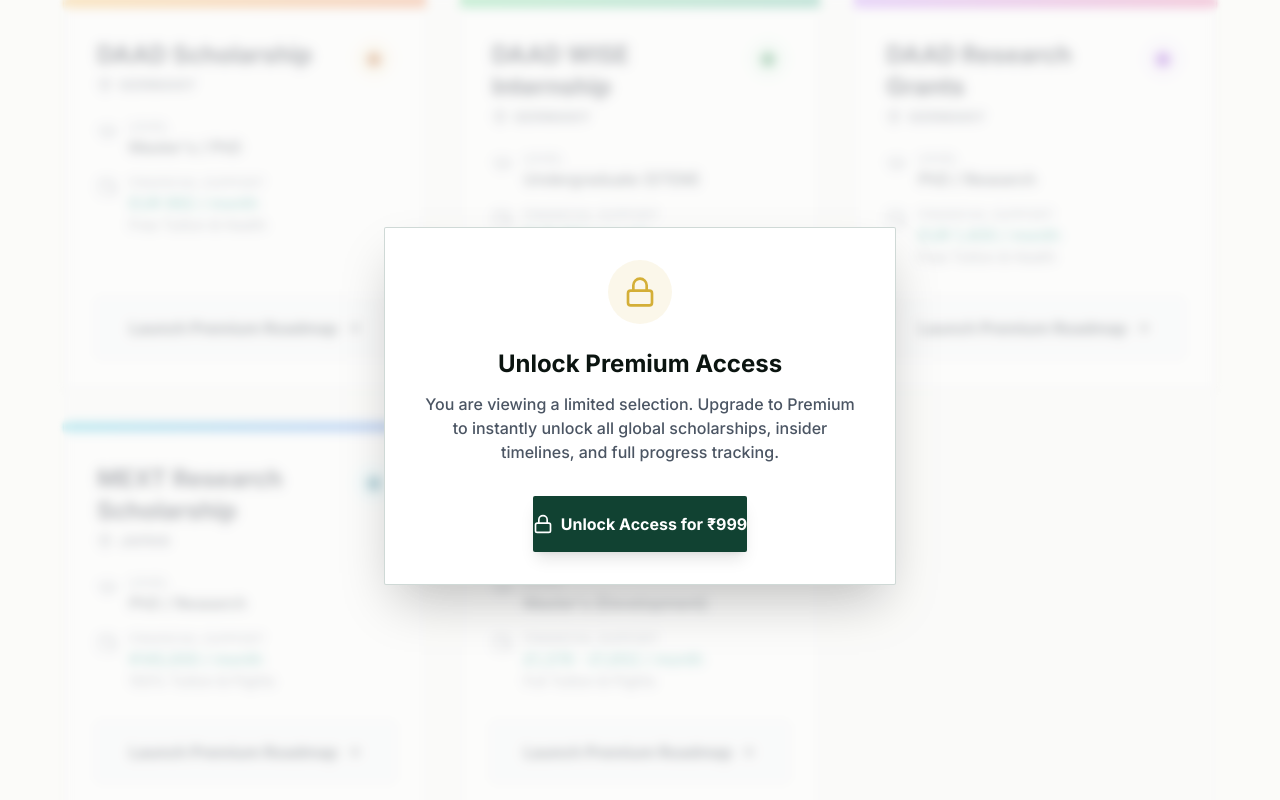
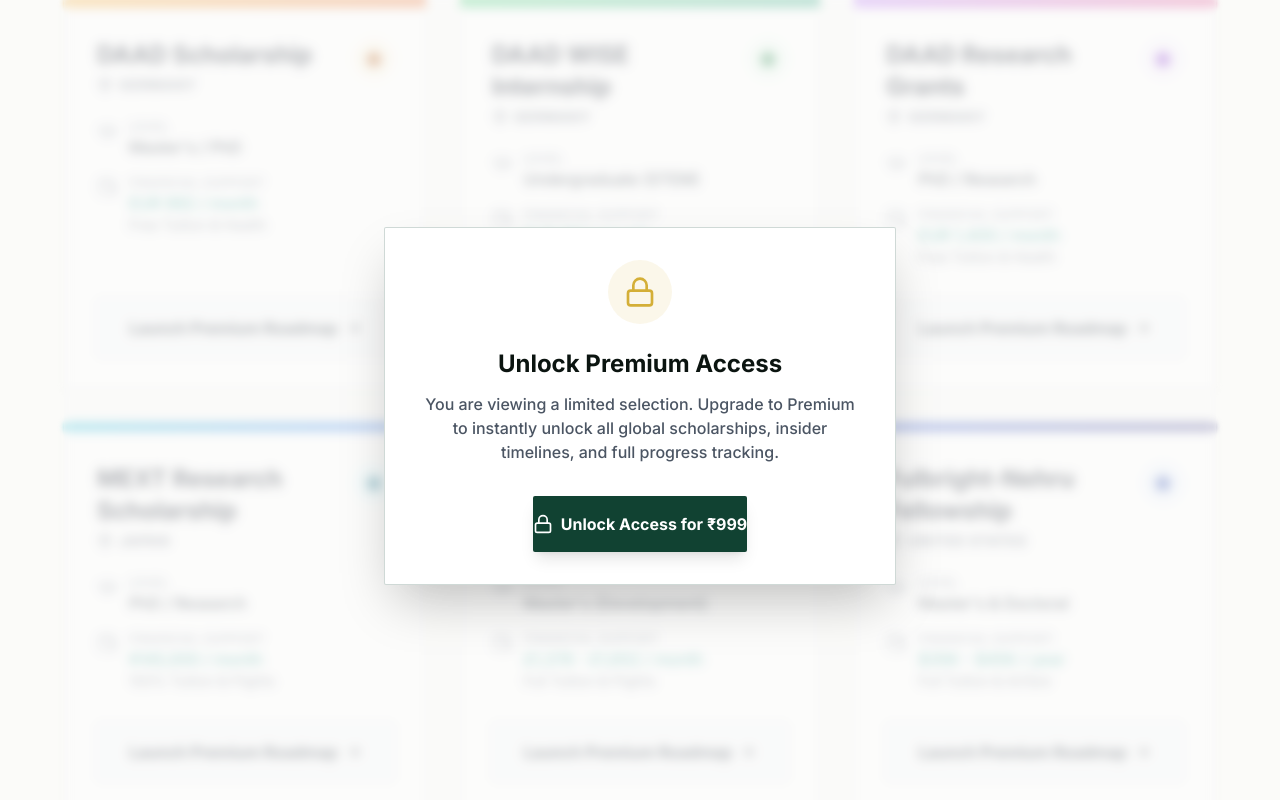
Before and after one commit to SahilDhinwa/Career-gps2.0, a Next.js app: page /scholarships in a window 1280 px wide. Shown: the part 785-1585 px from the top of the page. Built offline with nearby package versions, Linux system fonts and the light colour scheme; no server answers.

Commit message:
Add Commonwealth and Fulbright scholarships

```diff
--- a/app/scholarships/page.tsx
+++ b/app/scholarships/page.tsx
@@ -78,7 +78,6 @@ const allScholarships = [
     bgLight: "bg-cyan-50",
     textDark: "text-cyan-700"
   },
-   // --- NEWLY ADDED COMMONWEALTH SCHOLARSHIP ---
   {
     id: "commonwealth-masters",
     title: "Commonwealth Master's",
@@ -89,6 +88,18 @@ const allScholarships = [
     color: "from-teal-500 to-cyan-600",
     bgLight: "bg-teal-50",
     textDark: "text-teal-700"
+  },
+  // --- NEWLY ADDED FULBRIGHT SCHOLARSHIP ---
+  {
+    id: "fulbright-masters",
+    title: "Fulbright-Nehru Fellowship",
+    location: "UNITED STATES",
+    levelDisplay: "Master's & Doctoral",
+    stipend: "$35K - $45K / year",
+    coverage: "Full Tuition & Airfare",
+    color: "from-blue-700 to-indigo-900",
+    bgLight: "bg-blue-50",
+    textDark: "text-blue-800"
   }
 ];
 
@@ -119,7 +130,7 @@ export default function ScholarshipsDirectory() {
     return () => unsubscribe();
   }, []);
 
-  // Split the database into Free (First 2) and Premium (Remaining 4)
+  // Split the database into Free (First 2) and Premium (Remaining)
   const freeScholarships = allScholarships.slice(0, 2);
   const premiumScholarships = allScholarships.slice(2);
 
@@ -225,4 +236,4 @@ export default function ScholarshipsDirectory() {
       </div>
     </div>
   );
-            }
+}
```
